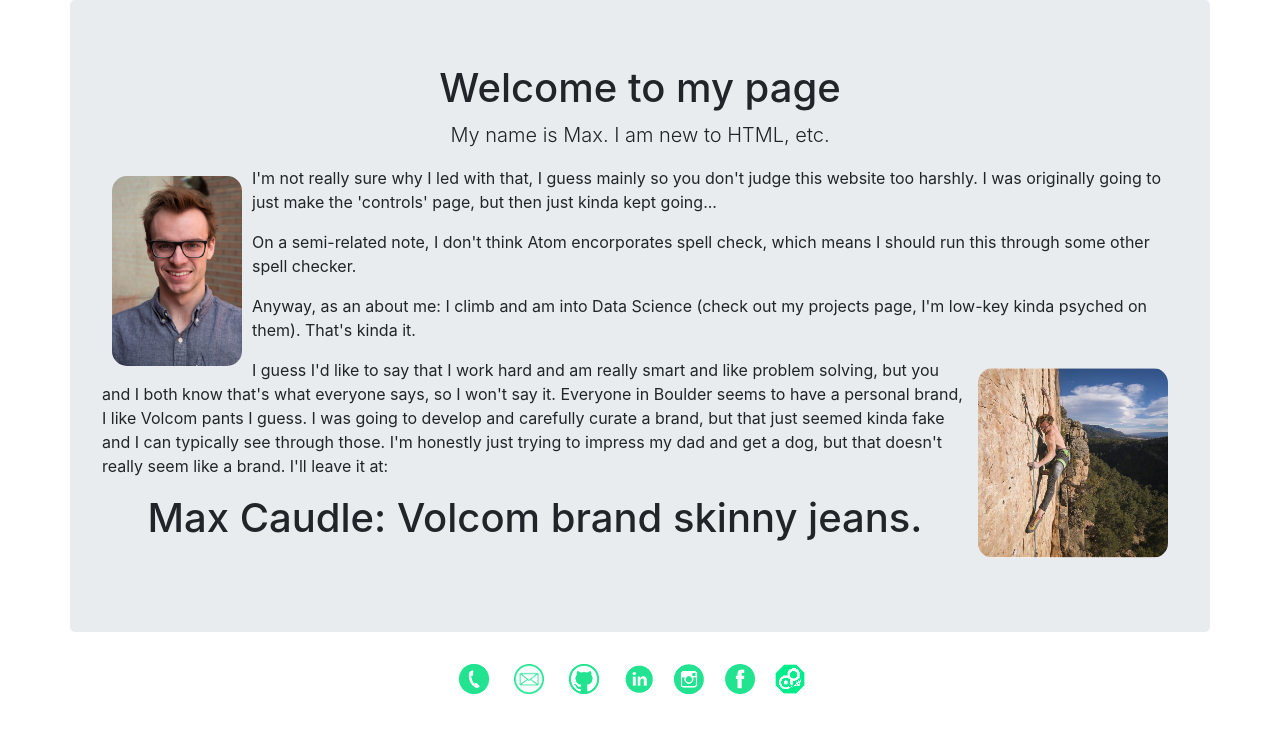
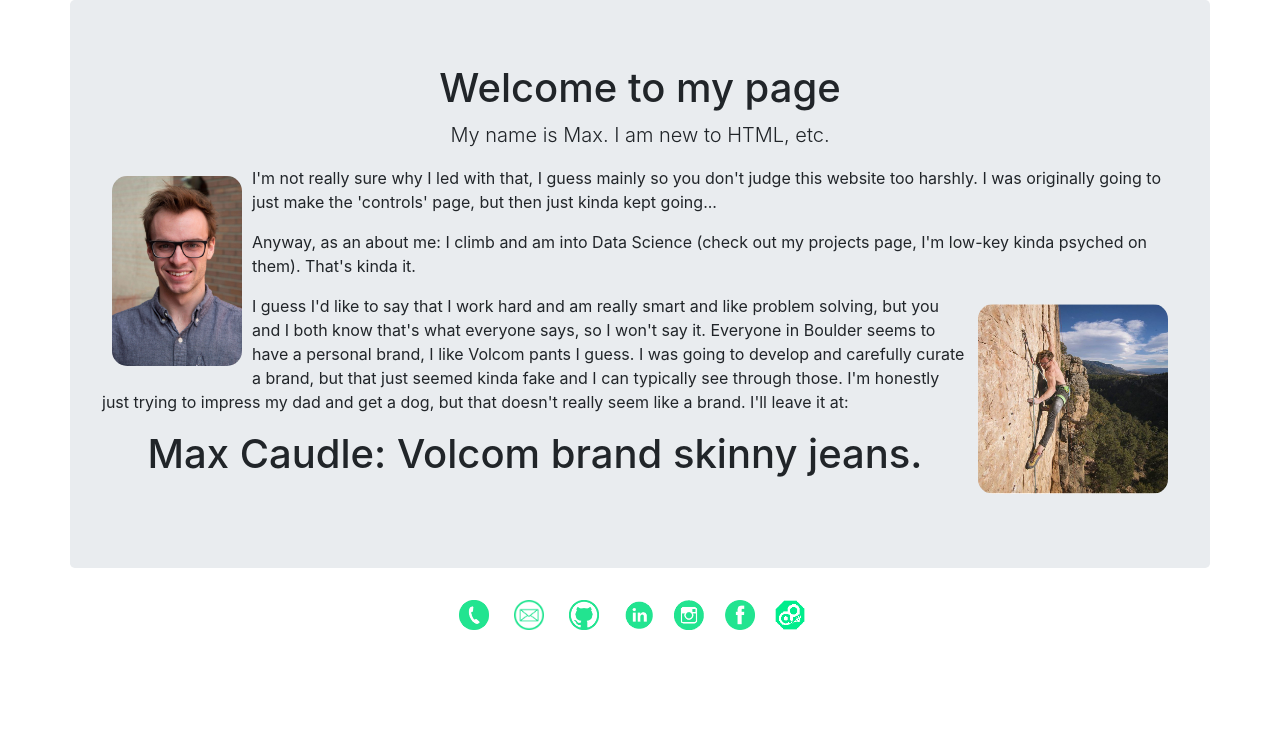
Before and after one commit to MasonCaiby/website, a Flask app: page / in a window 1280 px wide. Shown: the part 56-800 px from the top of the page. Run offline with Flask 2, Linux system fonts and the light colour scheme; parts of the project's set-up code (start-up, migrations or seed data) failed here and were passed over; some libraries are stand-ins or nearby versions.

Commit message:
idk some small change somewhere

```diff
--- a/baking/database.py
+++ b/baking/database.py
@@ -154,7 +154,8 @@ class Database:
 
         cur = self.con.cursor()
         cur.execute(f"""SELECT recipe_name, change, recipe_id FROM recipe
-                        WHERE food_id = {food_id}; """)
+                        WHERE food_id = {food_id}
+                        ORDER BY recipe_id; """)
 
         recipes = cur.fetchall()
         recipes = {recipe[2]: (recipe[0], recipe[1]) for recipe in recipes}
--- a/templates/home.html
+++ b/templates/home.html
@@ -9,9 +9,7 @@
   I'm not really sure why I led with that, I guess mainly so you don't judge
   this website too harshly. I was originally going to just make the 'controls'
   page, but then just kinda kept going...<p>
-<p>
-  On a semi-related note, I don't think Atom encorporates spell check, which means
-  I should run this through some other spell checker.<p>
+
 <p>
   Anyway, as an about me: I climb and am into Data Science (check out my projects
   page, I'm low-key kinda psyched on them). That's kinda it.</div><p>
@@ -26,7 +24,7 @@
   I'll leave it at:
   <p></div>
 <p>
-  <h1> Max Caudle: Volcom brand skinny jeans.
+<h1> Max Caudle: Volcom brand skinny jeans.</h1>
 
 </div>
 {% endblock %}
```
